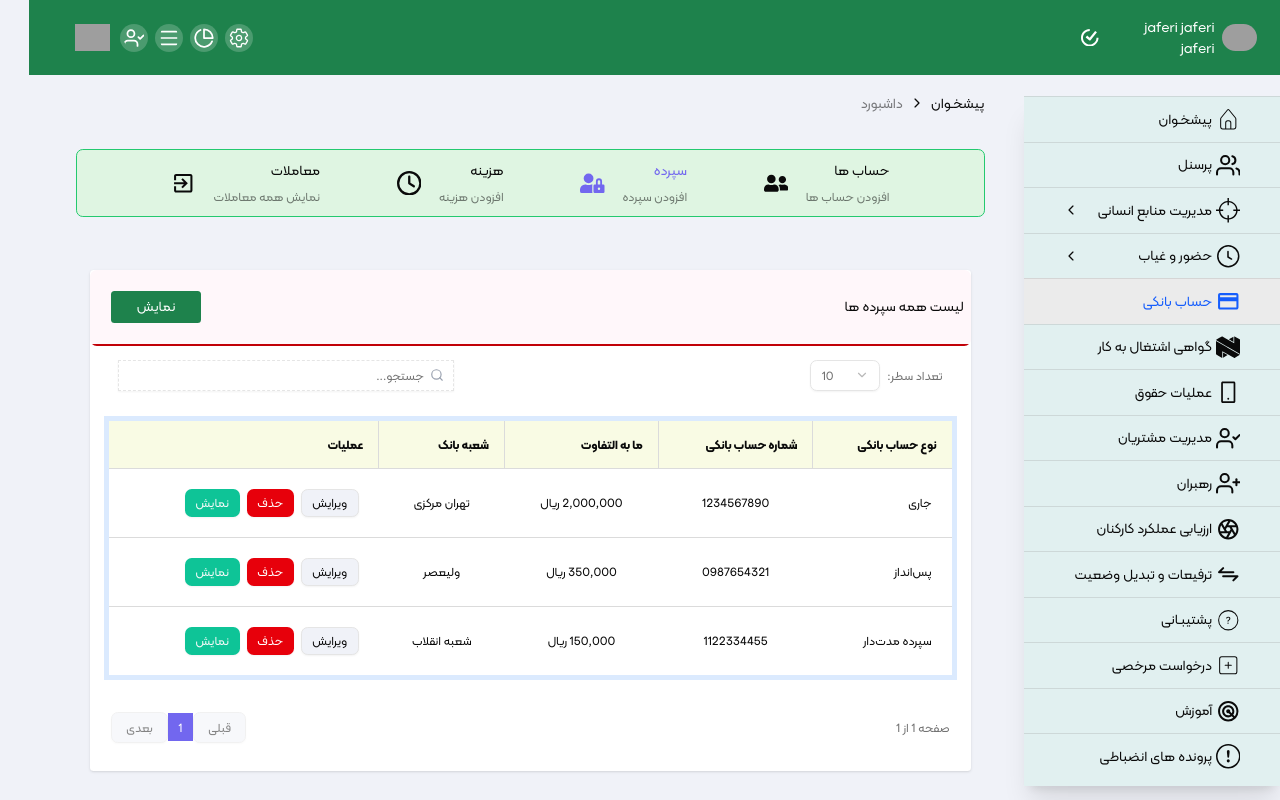
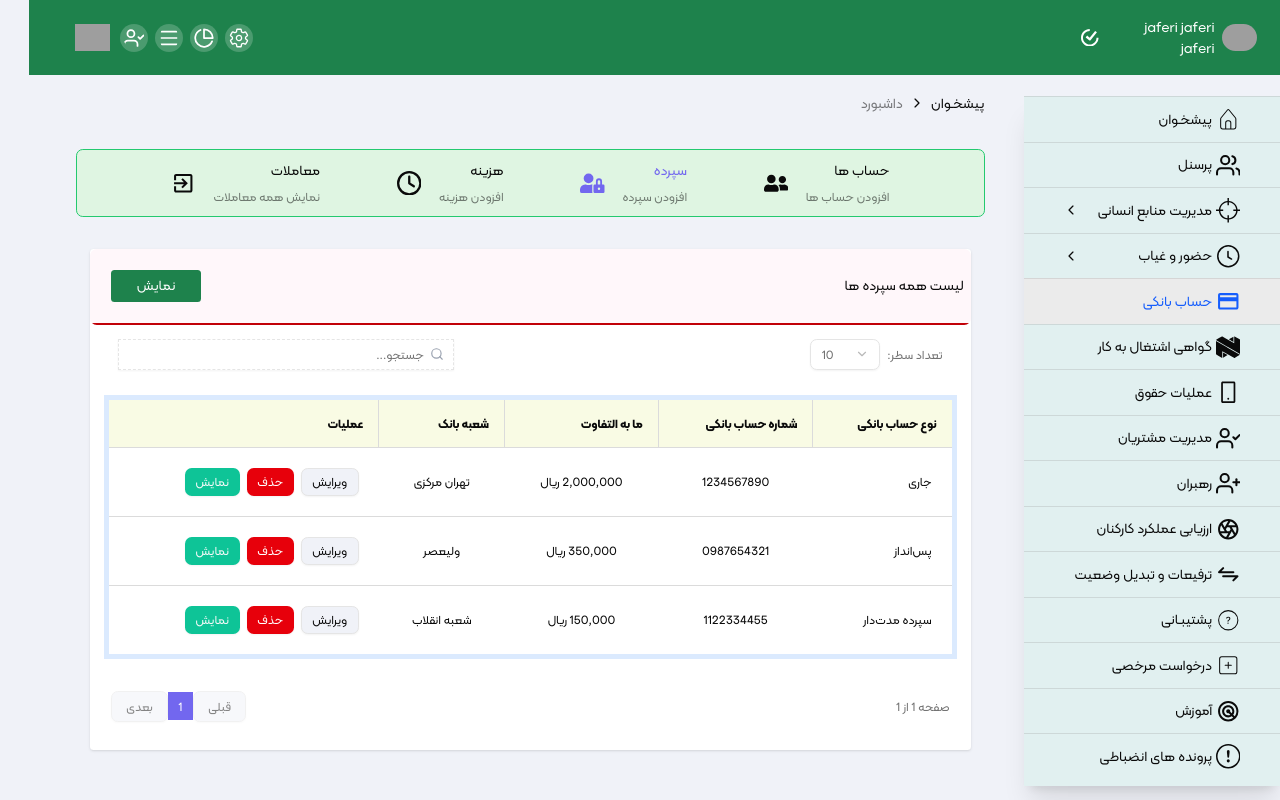
Before and after one commit to NavidVafaeiMajd/dashboard, a React (Vite) app: page /accounts-list/deposit-list in a window 1280 px wide. Built offline with nearby package versions, Linux system fonts and the light colour scheme; grey boxes are pictures that could not be loaded.

Commit message:
add title space

```diff
--- a/src/components/pages/bank/ammount/AmmountMain.tsx
+++ b/src/components/pages/bank/ammount/AmmountMain.tsx
@@ -323,7 +323,7 @@ export default function AmmountMain() {
   };
 
   return (
-    <div className="flex flex-col gap-6 px-4">
+    <div className="flex flex-col  px-4">
       {/* Top Section */}
       <div className="flex flex-col lg:flex-row gap-6">
         {/* Form Section */}
```
